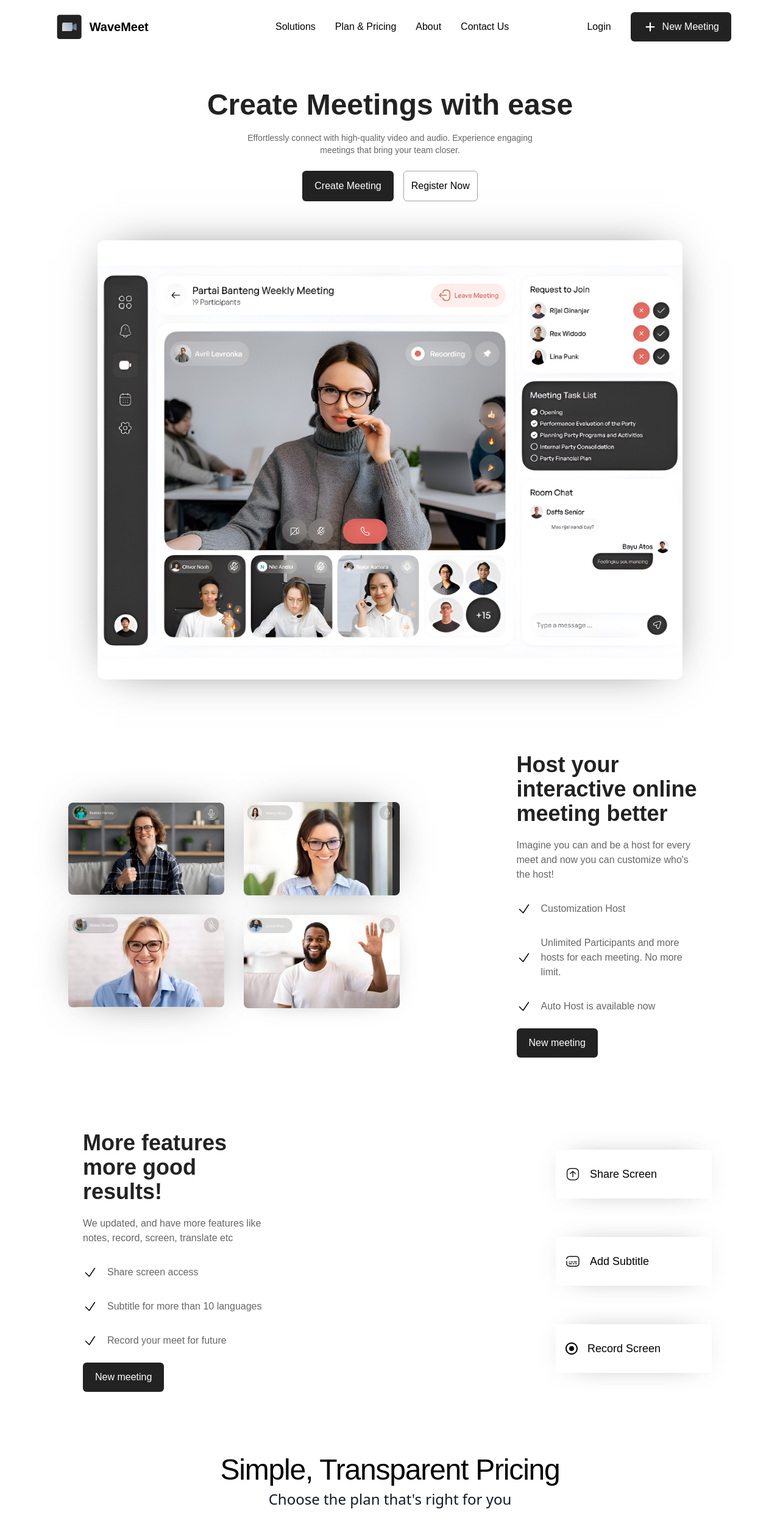
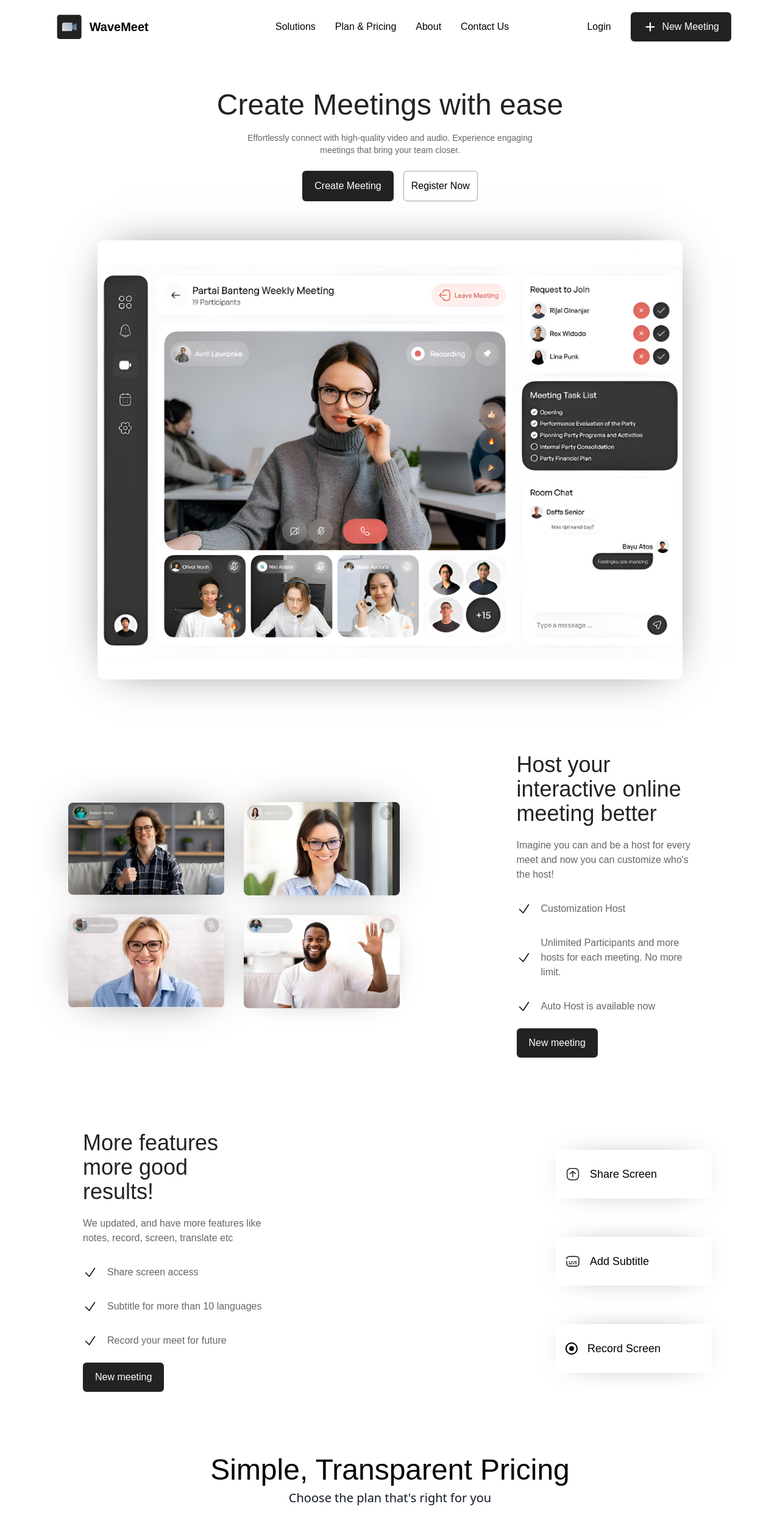
Before and after one commit to vinaynaik486/WaveMeet, a React (Vite) app: page / in a window 1280 px wide. Shown: the top 2520 px of the page at 61% size. Built offline with nearby package versions, Linux system fonts and the light colour scheme; a web font is replaced by a local one.

Commit message:
Updated Component

```diff
--- a/src/components/Hero.jsx
+++ b/src/components/Hero.jsx
@@ -17,7 +17,7 @@ function Hero() {
 
   return (
     <div ref={heroRef} className="font-sofia mx-5 md:mx-28 flex flex-col items-center text-center">
-      <p className="reveal-text font-bold text-3xl md:text-5xl mt-10 md:mt-20 text-[#222222]">
+      <p className="reveal-text font-sofia-bold text-3xl md:text-5xl mt-10 md:mt-20 text-[#222222]">
         Create Meetings with ease
       </p>
       <p className="reveal-text font-sofia-ultralight text-sm md:text-md mt-3 md:mt-5 text-[#666666] max-w-md md:max-w-lg">
--- a/src/components/ui/btn.jsx
+++ b/src/components/ui/btn.jsx
@@ -2,7 +2,7 @@ import React from 'react'
 
 const Btn = ({ text, color }) => {
   return (
-    <button className={`bg-[${color}] text-white ease-in-out duration-300 py-3 px-5 hover:scale-105 hover:bg-[#333333] hover:text-white rounded-md flex items-center gap-1`}>
+    <button className={`bg-[${color}] text-white ease-in-out duration-200 py-3 px-5 hover:scale-105 hover:bg-[#333333] hover:text-white rounded-md flex items-center gap-1`}>
       {text}
     </button>
   )
--- a/src/components/ui/feature.jsx
+++ b/src/components/ui/feature.jsx
@@ -11,7 +11,7 @@ const FeatureItem = ({ text }) => (
 
 const Feature = ({ heading, description, features = [] }) => (
   <div className="max-w-sm">
-    <h2 className="font-bold text-4xl text-[#222222]">{heading}</h2>
+    <h2 className="font-sofia-bold text-4xl text-[#222222]">{heading}</h2>
     <p className="font-sofia-ultralight text-md mt-5 text-[#666666]">{description}</p>
     {features.map((feature, index) => (
       <FeatureItem key={index} text={feature} />
--- a/src/components/ui/pricingsection.jsx
+++ b/src/components/ui/pricingsection.jsx
@@ -36,10 +36,10 @@ const PricingSection = ({ pricingPlans }) => (
   <section className="py-6 leading-7 text-gray-900 bg-white sm:py-12 md:py-16">
     <div className="box-border px-4 mx-auto border-solid sm:px-6 md:px-6 lg:px-0 max-w-7xl">
       <div className="flex flex-col items-center leading-7 text-center text-gray-900 border-0 border-gray-200 mb-8">
-        <h2 className="box-border m-0 text-3xl font-sofia-semibold leading-tight tracking-tight text-black border-solid sm:text-5xl md:text-5xl">
+        <p className="box-border m-0 text-5xl font-sofia-semibold leading-tight  text-black border-solid sm:text-5xl md:text-5xl">
           Simple, Transparent Pricing
-        </h2>
-        <p className="box-border mt-2 text-xl text-gray-900 border-solid sm:text-2xl">
+        </p>
+        <p className="box-border mt-2 text-xl text-gray-900 border-solid sm:text-xl">
           Choose the plan that's right for you
         </p>
       </div>
```
